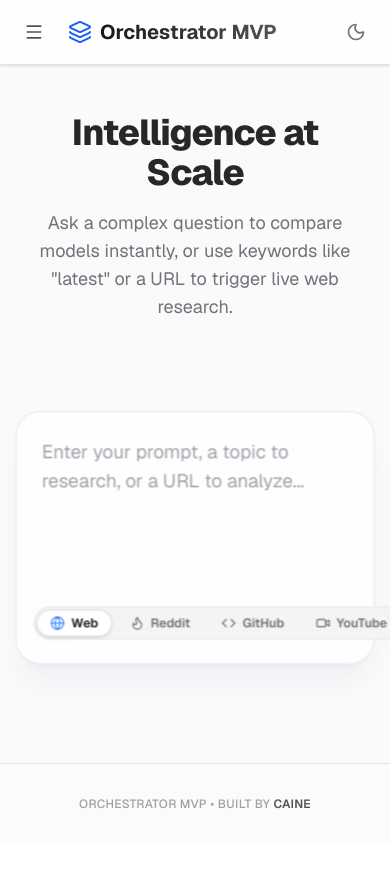
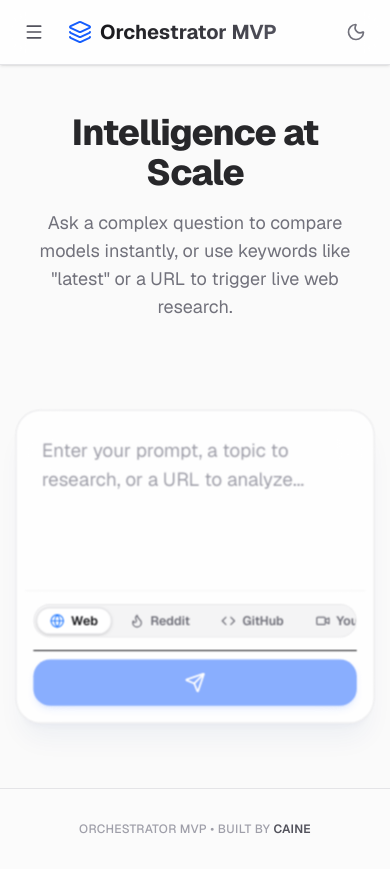
Before and after one commit to cainebenoy/LLM-Orchestrator-MVP, a Next.js app: page / in a window 390 px wide. Before the commit the page ends 844 px from the top, so only its background shows below. Built offline with nearby package versions, Linux system fonts and the light colour scheme.

Commit message:
style: enhance mobile responsiveness and button layouts inside chatbox action row and results header

```diff
--- a/app/page.tsx
+++ b/app/page.tsx
@@ -377,10 +377,10 @@
               rows={4}
             />
             {/* Action Row */}
-            <div className="flex justify-between items-center mt-3 p-2">
-              <div className="flex items-center gap-3">
+            <div className="flex flex-col sm:flex-row gap-3 sm:items-center justify-between mt-3 p-2 border-t border-zinc-100 dark:border-zinc-800/40 pt-3">
+              <div className="flex flex-wrap items-center gap-2 w-full sm:w-auto">
                 {/* Focus Mode Selection Pills */}
-                <div className="flex items-center gap-1 p-0.5 bg-zinc-100 dark:bg-zinc-800/80 rounded-full border border-zinc-200/80 dark:border-zinc-700/60 max-w-fit">
+                <div className="flex items-center gap-1 p-0.5 bg-zinc-100 dark:bg-zinc-800/80 rounded-full border border-zinc-200/80 dark:border-zinc-700/60 max-w-full overflow-x-auto whitespace-nowrap">
                   {[
                     { id: 'default', label: 'Web', icon: Globe },
                     { id: 'reddit', label: 'Reddit', icon: Flame },
@@ -413,7 +413,7 @@
                   <button
                     onClick={resetChat}
                     type="button"
-                    className="flex items-center gap-1.5 px-3 py-1.5 rounded-full text-xs font-semibold border bg-zinc-100 dark:bg-zinc-805 border-zinc-200 dark:border-zinc-700 text-zinc-500 hover:text-zinc-700 dark:hover:text-zinc-300 hover:bg-zinc-200/50 dark:hover:bg-zinc-800/50 transition-all"
+                    className="flex items-center gap-1.5 px-3 py-1.5 rounded-full text-xs font-semibold border bg-zinc-100 dark:bg-zinc-805 border-zinc-200 dark:border-zinc-700 text-zinc-500 hover:text-zinc-700 dark:hover:text-zinc-300 hover:bg-zinc-200/50 dark:hover:bg-zinc-800/50 transition-all shrink-0"
                     title="Start a new chat topic"
                   >
                     <RefreshCcw className="w-3 h-3 text-zinc-400" />
@@ -427,12 +427,12 @@
                 </div>
               </div>
 
-              <div className="flex items-center gap-2">
+              <div className="flex items-center justify-end gap-2 w-full sm:w-auto border-t sm:border-t-0 border-zinc-150 dark:border-zinc-800/40 pt-2 sm:pt-0">
                 {results.length > 0 && (
                   <button
                     onClick={handleRun}
                     disabled={isLoading || !prompt.trim()}
-                    className="p-3 bg-zinc-100 dark:bg-zinc-800 text-zinc-600 dark:text-zinc-300 rounded-2xl hover:bg-zinc-200 dark:hover:bg-zinc-700 transition-colors disabled:opacity-50 disabled:cursor-not-allowed shadow-sm"
+                    className="p-3 bg-zinc-100 dark:bg-zinc-805 text-zinc-600 dark:text-zinc-300 rounded-2xl hover:bg-zinc-200 dark:hover:bg-zinc-700 transition-colors disabled:opacity-50 disabled:cursor-not-allowed shadow-sm"
                     title="Regenerate"
                   >
                     <RefreshCcw className={`w-5 h-5 ${isLoading ? 'animate-spin' : ''}`} />
@@ -441,7 +441,7 @@
                 <button
                   onClick={handleRun}
                   disabled={isLoading || !prompt.trim()}
-                  className="bg-blue-600 hover:bg-blue-700 text-white p-3 rounded-2xl flex items-center gap-2 transition-all disabled:opacity-50 disabled:cursor-not-allowed hover:scale-105 active:scale-95 shadow-md shadow-blue-600/20"
+                  className="bg-blue-600 hover:bg-blue-700 text-white p-3 rounded-2xl flex items-center justify-center gap-2 transition-all disabled:opacity-50 disabled:cursor-not-allowed hover:scale-105 active:scale-95 shadow-md shadow-blue-600/20 w-full sm:w-auto"
                 >
                   {isLoading ? (
                     <Loader2 className="w-5 h-5 animate-spin" />
--- a/components/ResultsView.tsx
+++ b/components/ResultsView.tsx
@@ -80,7 +80,7 @@
       {/* Primary Summary View */}
       <div className="bg-white dark:bg-zinc-900 border border-zinc-200 dark:border-zinc-800 rounded-2xl shadow-lg overflow-hidden transition-all duration-300">
         <div className="bg-zinc-50 dark:bg-zinc-950 px-6 py-4 border-b border-zinc-200 dark:border-zinc-800 flex justify-between items-center">
-          <h2 className="text-lg font-semibold text-zinc-900 dark:text-zinc-100 flex items-center gap-2">
+          <h2 className="text-lg font-semibold text-zinc-900 dark:text-zinc-100 flex flex-wrap items-center gap-2">
             {mode === 'reddit'
               ? '🔥 Reddit Sentiment Report'
               : mode === 'github'
```
